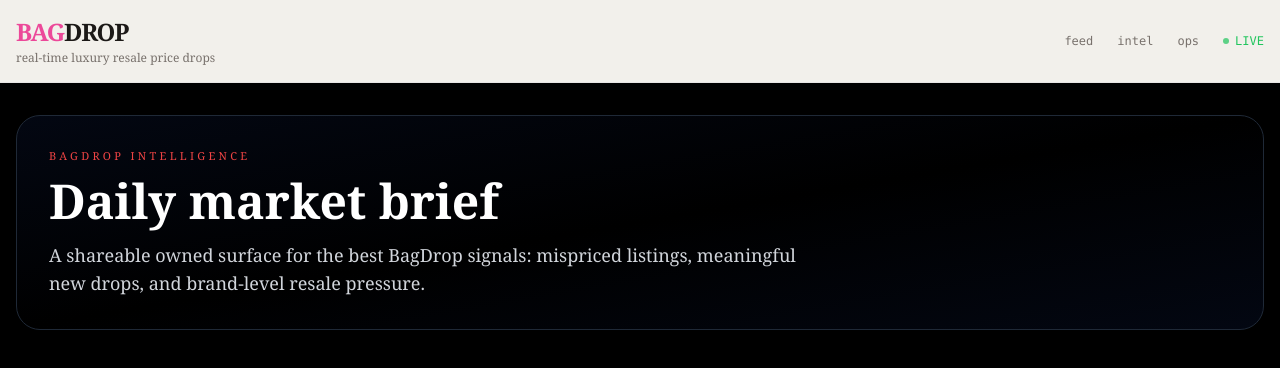
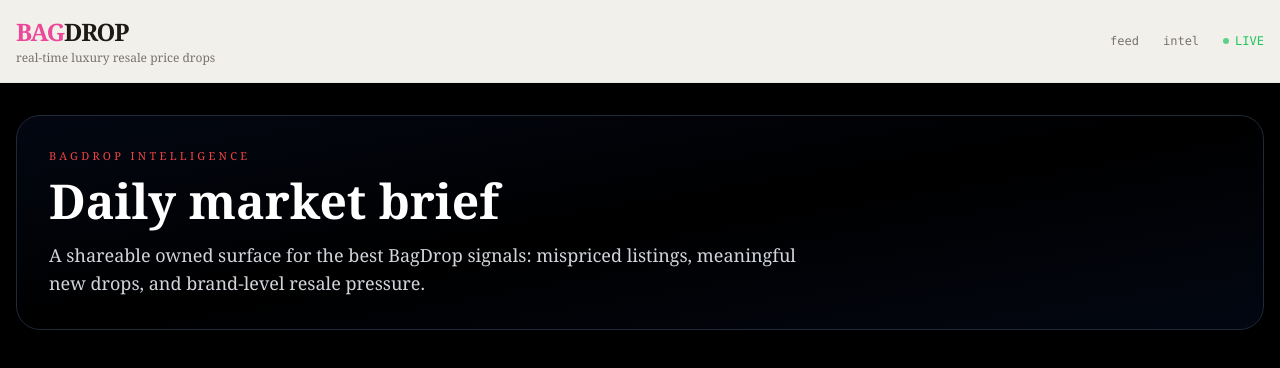
Before and after one commit to sjbantick/bagdrop, a Next.js app in the folder frontend/: page /intel in a window 1280 px wide. Shown: the top 368 px of the page. Built offline with nearby package versions, Linux system fonts and the light colour scheme; no server answers.

Commit message:
feat: gate ops dashboard

```diff
--- a/frontend/app/ops/page.js
+++ b/frontend/app/ops/page.js
@@ -2,6 +2,7 @@
 import { fetchApi } from '@/lib/api'
 import { formatCurrency, platformLabel } from '@/lib/format'
 import Link from 'next/link'
+import { notFound } from 'next/navigation'
 
 export const metadata = {
   title: 'Ops',
@@ -11,6 +12,8 @@
     follow: false,
   },
 }
+
+const OPS_DASHBOARD_TOKEN = process.env.OPS_DASHBOARD_TOKEN?.trim() || ''
 
 async function getOpsSummary() {
   try {
@@ -36,7 +39,11 @@
   return new Date(value).toLocaleString()
 }
 
-export default async function OpsPage() {
+export default async function OpsPage({ searchParams }) {
+  if (OPS_DASHBOARD_TOKEN && searchParams?.token !== OPS_DASHBOARD_TOKEN) {
+    notFound()
+  }
+
   const [summary, topClicks] = await Promise.all([getOpsSummary(), getTopClicks()])
   const stalePlatforms = summary?.platforms.filter((platform) => platform.stale).length ?? 0
 
--- a/frontend/components/Header.js
+++ b/frontend/components/Header.js
@@ -21,9 +21,6 @@
           <Link href="/intel" className="hidden text-stone-500 transition-colors hover:text-stone-900 md:block">
             intel
           </Link>
-          <Link href="/ops" className="hidden text-stone-500 transition-colors hover:text-stone-900 md:block">
-            ops
-          </Link>
           {stats?.total_active_listings > 0 && (
             <span className="hidden text-stone-500 sm:block">
               {stats.total_active_listings.toLocaleString()} listings
```
Also changed, not shown: 1 other file (tests, documents, lock files or other folders).
